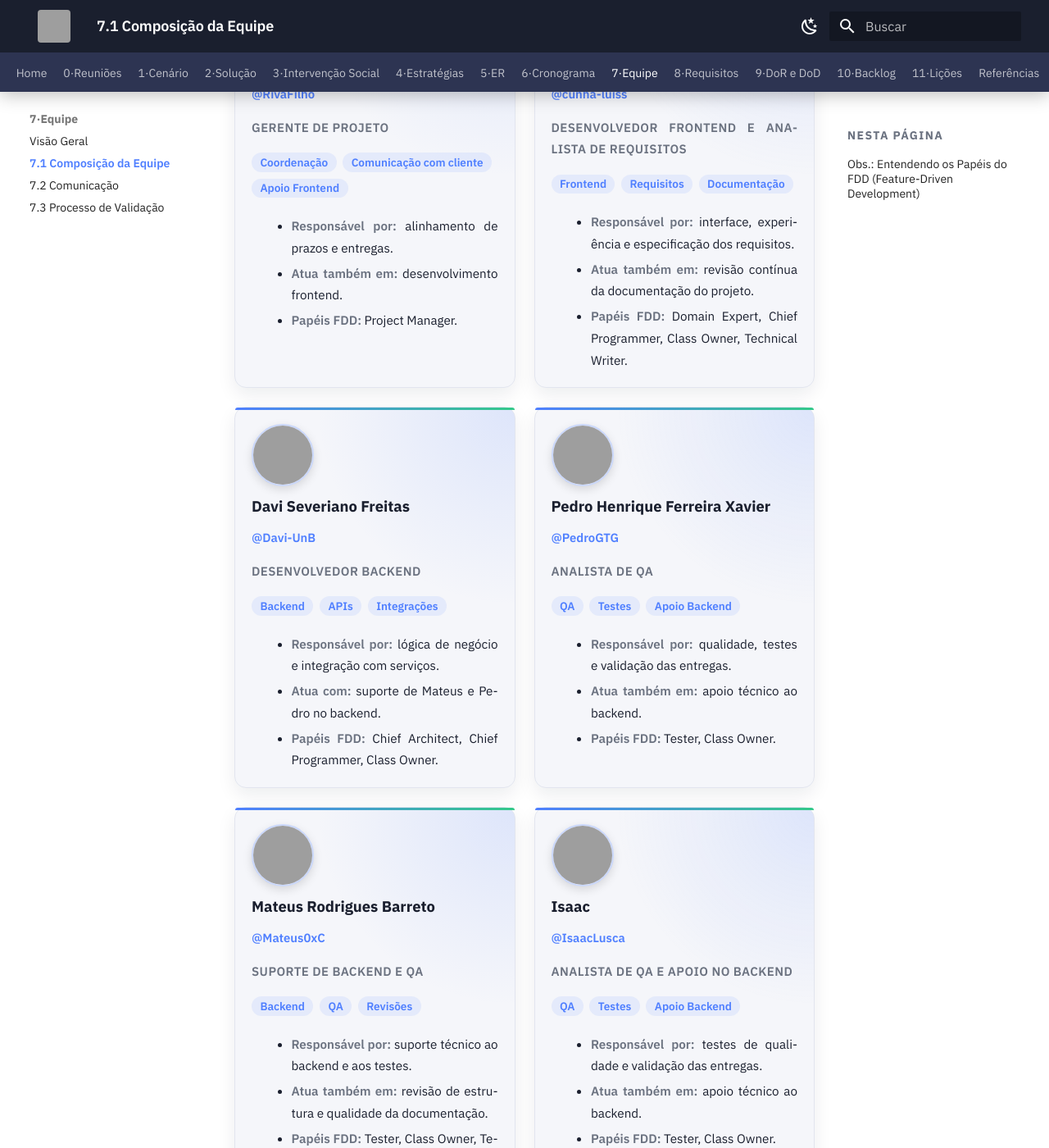
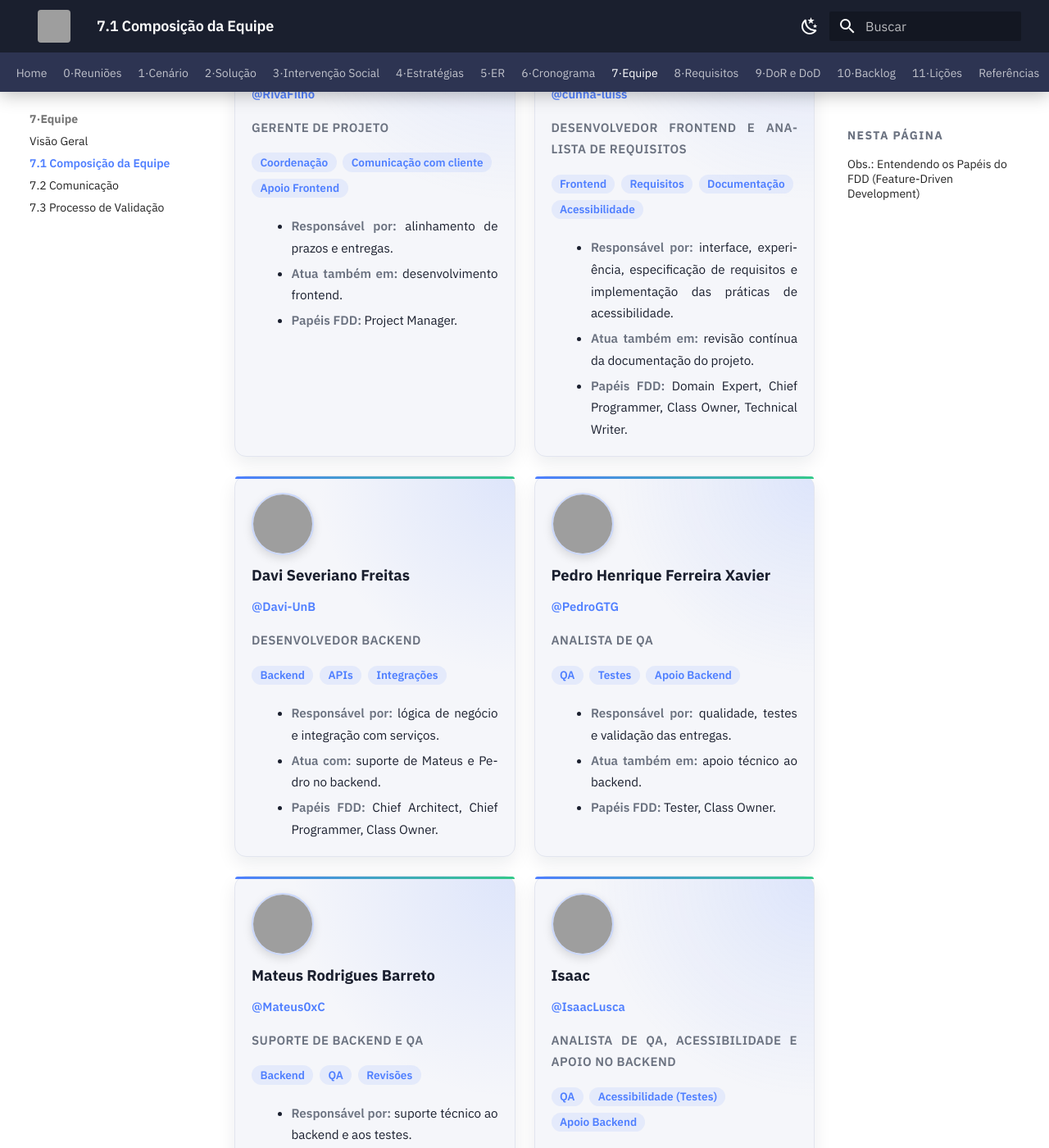
Before and after one commit to mdsreq-fga-unb/REQ-2026.1-T02-UnB-App, an MkDocs documentation site: the page built from docs/07-interacao/equipe.md, in a window 1280 px wide and 1400 px high, scrolled down 408 px, cut to the strip 0-1400 px from the top of the window. Shown: the whole strip at 82% size. Built offline with MkDocs 1.6.1 and Material for MkDocs 9.7.7, drawn with Linux system fonts in a browser that asks for light colours; some of the changed text lies outside the part shown; grey boxes are pictures that could not be loaded.

Commit message:
feat: cria seção de acessibilidade e pessoas que estão compromissadas com a mesma para a aplicação funcionar perfeitamente

```diff
--- a/docs/07-interacao/equipe.md
+++ b/docs/07-interacao/equipe.md
@@ -29,9 +29,10 @@ A composição da equipe está organizada em cards individuais com papéis princ
 			<span class="team-chip">Frontend</span>
 			<span class="team-chip">Requisitos</span>
 			<span class="team-chip">Documentação</span>
+			<span class="team-chip">Acessibilidade</span>
 		</div>
 		<ul class="team-card__meta">
-			<li><strong>Responsável por:</strong> interface, experiência e especificação dos requisitos.</li>
+			<li><strong>Responsável por:</strong> interface, experiência, especificação de requisitos e implementação das práticas de acessibilidade.</li>
 			<li><strong>Atua também em:</strong> revisão contínua da documentação do projeto.</li>
 			<li><strong>Papéis FDD:</strong> Domain Expert, Chief Programmer, Class Owner, Technical Writer.</li>
 		</ul>
@@ -92,14 +93,14 @@ A composição da equipe está organizada em cards individuais com papéis princ
 		<img class="team-card__photo" src="https://github.com/IsaacLusca.png?size=240" alt="Foto de Isaac no GitHub" loading="lazy" />
 		<h3 class="team-card__name">Isaac</h3>
 		<a class="team-card__handle" href="https://github.com/IsaacLusca" target="_blank" rel="noopener noreferrer">@IsaacLusca</a>
-		<p class="team-card__role">Analista de QA e Apoio no Backend</p>
+		<p class="team-card__role">Analista de QA, Acessibilidade e Apoio no Backend</p>
 		<div class="team-card__chip-row">
 			<span class="team-chip">QA</span>
-			<span class="team-chip">Testes</span>
+			<span class="team-chip">Acessibilidade (Testes)</span>
 			<span class="team-chip">Apoio Backend</span>
 		</div>
 		<ul class="team-card__meta">
-			<li><strong>Responsável por:</strong> testes de qualidade e validação das entregas.</li>
+			<li><strong>Responsável por:</strong> testes de qualidade, validação das entregas e auditoria/verificação de acessibilidade.</li>
 			<li><strong>Atua também em:</strong> apoio técnico ao backend.</li>
 			<li><strong>Papéis FDD:</strong> Tester, Class Owner.</li>
 		</ul>
@@ -115,6 +116,7 @@ Abaixo, segue uma tabela que indica como formará a composição da nossa equipe
 | Desenvolvedor Backend | Chief Architect, Chief Programmer, Class Owner | Implementa a lógica de negócios, integração com banco de dados e APIs. | Davi | Mateus, Pedro, Isaac |
 | Analista de QA | Tester | Garante a qualidade do produto, executando testes de funcionalidade, performance e usabilidade. | Pedro | Mateus, Isaac |
 | Analista de Requisitos | Domain Expert | Define os requisitos funcionais e não funcionais do sistema e garante que eles sejam atendidos. | Luís | Toda a equipe. |
+| Acessibilidade | Domain Expert, Tester | Atuação colaborativa para garantir que o sistema seja inclusivo. Envolve a implementação de código acessível e a verificação/auditoria constante. | Luís (Implementação) <br> Isaac (Verificação) | - |
 | Documentação e Revisão | Technical Writer | Elaboração, estruturação e revisão contínua da documentação do projeto. | Luís | Mateus |
 
 ### Obs.: Entendendo os Papéis do FDD (Feature-Driven Development)
```
